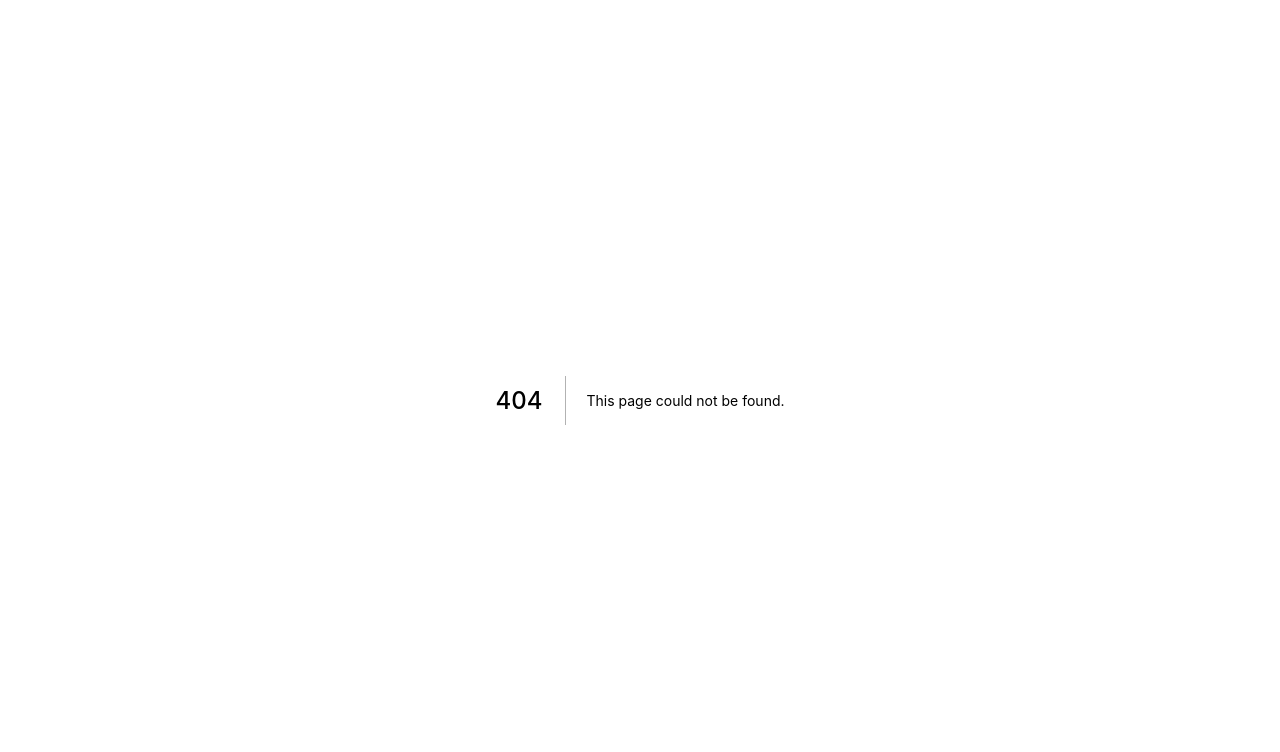
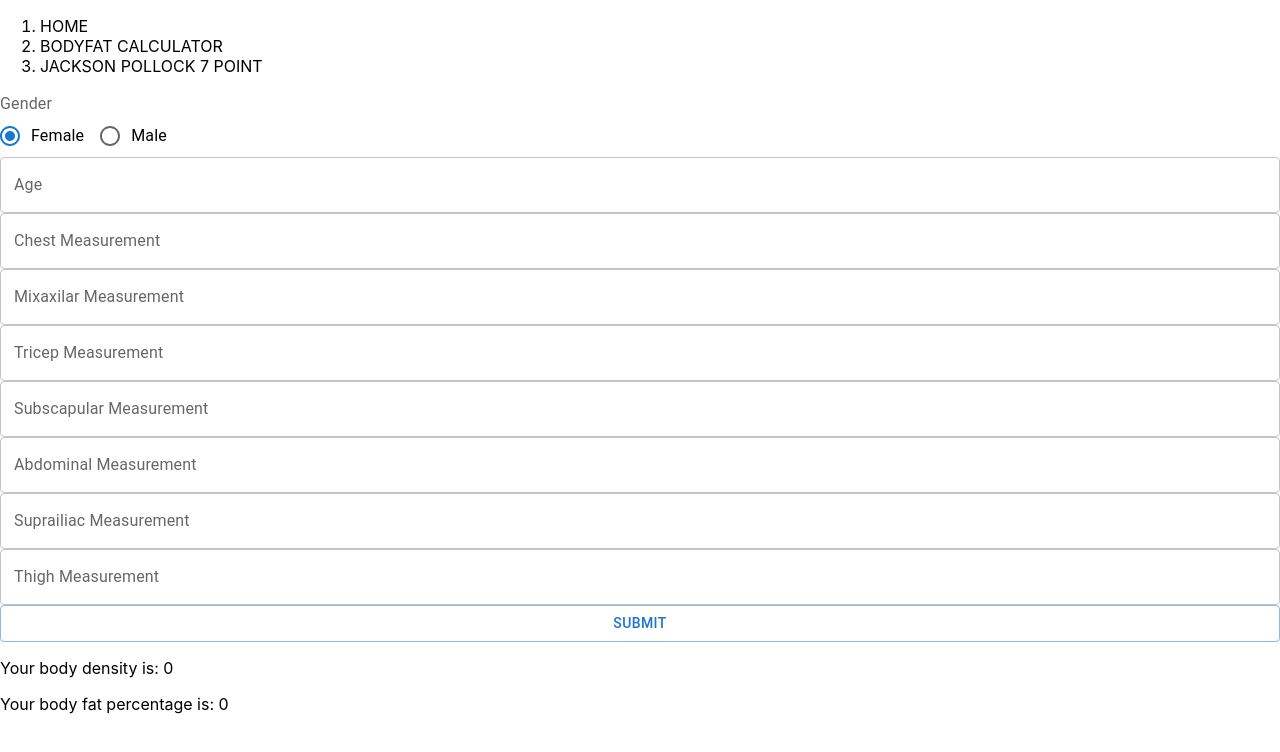
Before and after one commit to tomfordweb/fitness-tracker, a Next.js app: page /bodyfat-calculator/jackson-pollock-7-point in a window 1280 px wide. Before the commit this address had no page. Shown: the top 752 px of the page. Built offline with nearby package versions, Linux system fonts and the light colour scheme.

Commit message:
create 7 point calculator, links

```diff
--- /dev/null
+++ b/component/breadcrumbs.tsx
@@ -0,0 +1,58 @@
+import Link from "next/link";
+import { useRouter } from "next/router";
+import { useEffect, useState } from "react";
+
+const convertBreadcrumb = (string: string) => {
+  return string
+    .replace(/-/g, " ")
+    .replace(/oe/g, "ö")
+    .replace(/ae/g, "ä")
+    .replace(/ue/g, "ü")
+    .toUpperCase();
+};
+
+export const AppBreadcrumbs = () => {
+  const router = useRouter();
+  const [breadcrumbs, setBreadcrumbs] = useState<
+    { breadcrumb: string; href: string }[]
+  >([]);
+
+  useEffect(() => {
+    if (router) {
+      const linkPath = router.asPath.split("/");
+      linkPath.shift();
+
+      const pathArray = linkPath.map((path, i) => {
+        return {
+          breadcrumb: path,
+          href: "/" + linkPath.slice(0, i + 1).join("/"),
+        };
+      });
+
+      setBreadcrumbs(pathArray);
+    }
+  }, [router]);
+
+  if (!breadcrumbs) {
+    return null;
+  }
+
+  return (
+    <nav aria-label="breadcrumbs">
+      <ol className="breadcrumb">
+        <li>
+          <a href="/">HOME</a>
+        </li>
+        {breadcrumbs.map((breadcrumb, i) => {
+          return (
+            <li key={breadcrumb.href}>
+              <Link href={breadcrumb.href}>
+                <a>{convertBreadcrumb(breadcrumb.breadcrumb)}</a>
+              </Link>
+            </li>
+          );
+        })}
+      </ol>
+    </nav>
+  );
+};
--- a/component/calculator/jackson-pollock-bodyfat.tsx
+++ b/component/calculator/jackson-pollock-bodyfat.tsx
@@ -9,22 +9,10 @@ import {
 } from "@mui/material";
 import { Formik } from "formik";
 import { useState } from "react";
+import { calculateJacksonPollock7Point } from "../../lib/calculators";
+import { jacksonPollock7 } from "../../lib/constant";
 export const SevenPointBodyFatCalculator = () => {
-  const densityMultipliers = {
-    female: {
-      one: 0.00046971,
-      two: 0.00000056,
-      three: 0.00012828,
-      number: 1.097,
-    },
-    male: {
-      one: 0.00043499,
-      two: 0.00000055,
-      three: 0.00028826,
-      number: 1.112,
-    },
-  };
-
+  const densityMultipliers = jacksonPollock7;
   const [form, setFormValues] = useState({
     gender: "female",
     age: "",
@@ -38,7 +26,9 @@ export const SevenPointBodyFatCalculator = () => {
   });
 
   const [bodyFatPercentage, setBodyFatPercentage] = useState(0);
+  const [bodyFatPercentageFormula, setBodyFatPercentageFormula] = useState("");
   const [bodyDensity, setBodyDensity] = useState(0);
+  const [bodyDensityFormula, setBodyDensityFormula] = useState("");
 
   return (
     <div>
@@ -77,21 +67,12 @@ export const SevenPointBodyFatCalculator = () => {
           return errors;
         }}
         onSubmit={(values, { setSubmitting }) => {
-          const { gender, age, ...everythingElse } = values;
-
-          const sumOfSkinfolds = Object.values(everythingElse)
-            .map((val) => parseInt(val))
-            .reduce((a, b) => a + b, 0);
-          const multipliers = densityMultipliers[gender as "male" | "female"];
-
-          const bodyDensity =
-            multipliers.number -
-            multipliers.one * sumOfSkinfolds +
-            multipliers.two * Math.pow(sumOfSkinfolds, 2) -
-            multipliers.three * parseInt(age);
+          const data = calculateJacksonPollock7Point(values);
           setFormValues(values);
-          setBodyDensity(bodyDensity);
-          setBodyFatPercentage(495 / bodyDensity - 450);
+          setBodyDensityFormula(data.bodyDensityFormula);
+          setBodyDensity(data.bodyDensity);
+          setBodyFatPercentageFormula(data.bodyFatFormula);
+          setBodyFatPercentage(data.bodyFat);
           setSubmitting(false);
         }}
       >
@@ -244,7 +225,9 @@ export const SevenPointBodyFatCalculator = () => {
         )}
       </Formik>
       <p>Your body density is: {bodyDensity}</p>
+      <p>{bodyDensityFormula}</p>
       <p>Your body fat percentage is: {bodyFatPercentage}</p>
+      <p>{bodyFatPercentageFormula}</p>
     </div>
   );
 };
--- /dev/null
+++ b/lib/calculators.ts
@@ -0,0 +1,51 @@
+export const calculateJacksonPollock7Point = (props: {
+  gender: string;
+  age: string;
+  chest: string;
+  midaxilar: string;
+  tricep: string;
+  subscapular: string;
+  abdominal: string;
+  suprailiac: string;
+  thigh: string;
+}) => {
+  const { gender, age, ...everythingElse } = props;
+
+  const densityMultipliers = {
+    female: {
+      one: 0.00046971,
+      two: 0.00000056,
+      three: 0.00012828,
+      number: 1.097,
+    },
+    male: {
+      one: 0.00043499,
+      two: 0.00000055,
+      three: 0.00028826,
+      number: 1.112,
+    },
+  };
+  const skinFolds = Object.values(everythingElse).map((val) => parseInt(val));
+
+  const sumOfSkinfolds = skinFolds.reduce((a, b) => a + b, 0);
+  const multipliers = densityMultipliers[gender as "male" | "female"];
+
+  const bodyDensity =
+    multipliers.number -
+    multipliers.one * sumOfSkinfolds +
+    multipliers.two * Math.pow(sumOfSkinfolds, 2) -
+    multipliers.three * parseInt(age);
+
+  const bodyDensityFormula = `${multipliers.number} -
+            (${multipliers.one} * (${skinFolds.join("+")})) +
+            (${multipliers.two} * (${skinFolds.join("+")})^2) -
+            (${multipliers.three} * ${age})`;
+  const bodyFatFormula = `495 / ${bodyDensity} - 450`;
+  const bodyFat = 495 / bodyDensity - 450;
+  return {
+    bodyDensity,
+    bodyDensityFormula,
+    bodyFat,
+    bodyFatFormula,
+  };
+};
--- /dev/null
+++ b/lib/constant.ts
@@ -0,0 +1,14 @@
+export const jacksonPollock7 = {
+  female: {
+    one: 0.00046971,
+    two: 0.00000056,
+    three: 0.00012828,
+    number: 1.097,
+  },
+  male: {
+    one: 0.00043499,
+    two: 0.00000055,
+    three: 0.00028826,
+    number: 1.112,
+  },
+};
--- /dev/null
+++ b/pages/bodyfat-calculator/jackson-pollock-7-point.tsx
@@ -0,0 +1,14 @@
+import type { NextPage } from "next";
+import { AppBreadcrumbs } from "../../component/breadcrumbs";
+import { SevenPointBodyFatCalculator } from "../../component/calculator/jackson-pollock-bodyfat";
+
+const JacksonPollockBodyfatCalculator: NextPage = () => {
+  return (
+    <div>
+      <AppBreadcrumbs />
+      <SevenPointBodyFatCalculator />
+    </div>
+  );
+};
+
+export default JacksonPollockBodyfatCalculator;
```
Also changed, not shown: pages/bodyfat-calculator/index.tsx (added, +21 -0 lines), pages/index.tsx (+10 -1 lines).
